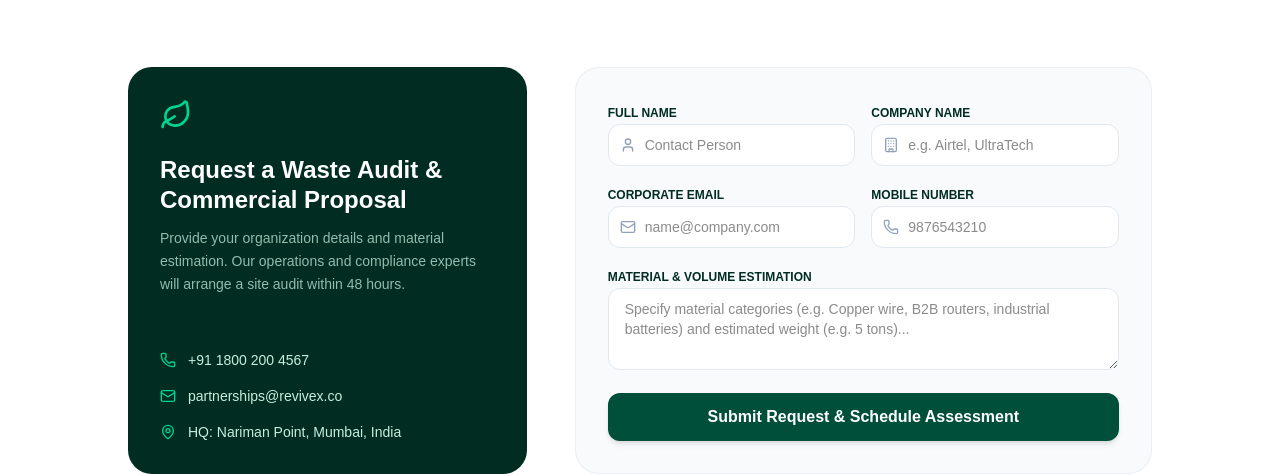
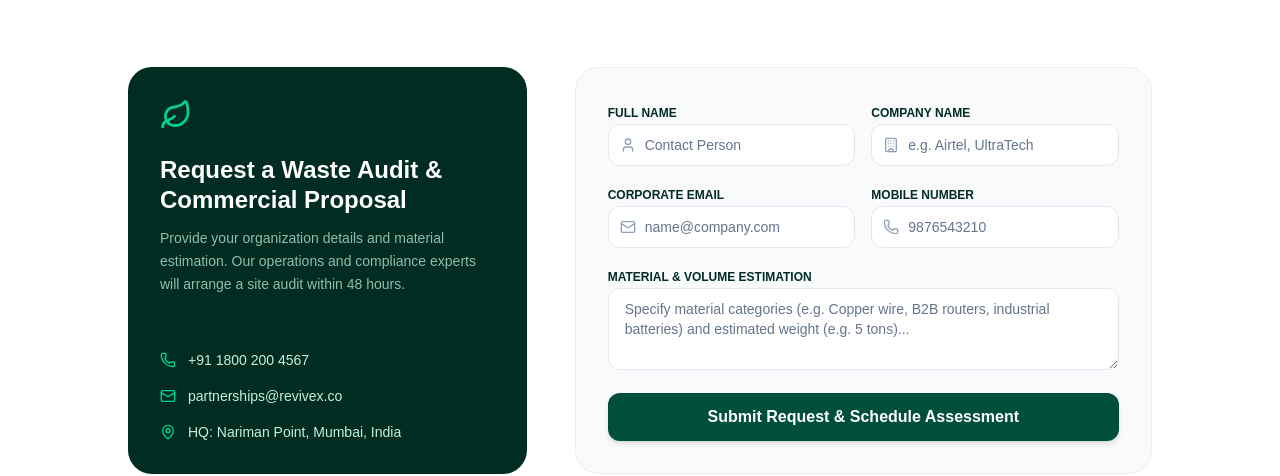
Before and after one commit to LalithaSreya/ReviveX, a Next.js app: page / in a window 1280 px wide. Shown: the part 4240-4716 px from the top of the page. Built offline with nearby package versions, Linux system fonts and the light colour scheme.

Commit message:
style: improve global placeholder text contrast and visibility

```diff
--- a/src/app/globals.css
+++ b/src/app/globals.css
@@ -24,3 +24,9 @@ body {
   color: var(--foreground);
   font-family: Arial, Helvetica, sans-serif;
 }
+
+/* Global High-Contrast Placeholders Visibility */
+input::placeholder, textarea::placeholder {
+  color: #64748b !important; /* Tailwind slate-500 */
+  opacity: 1 !important;     /* Override browser opacity reductions */
+}
```
